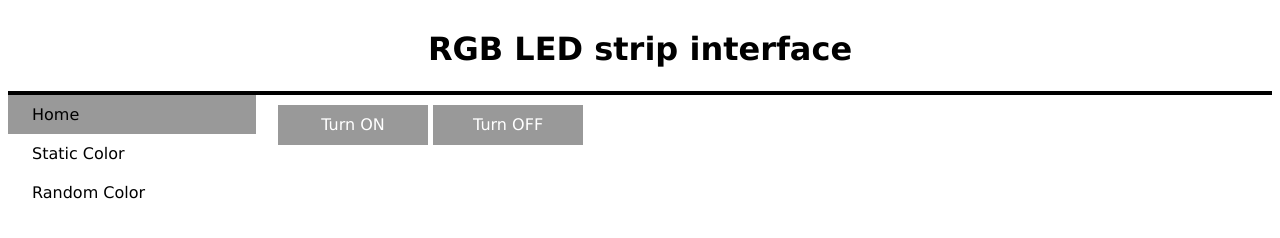
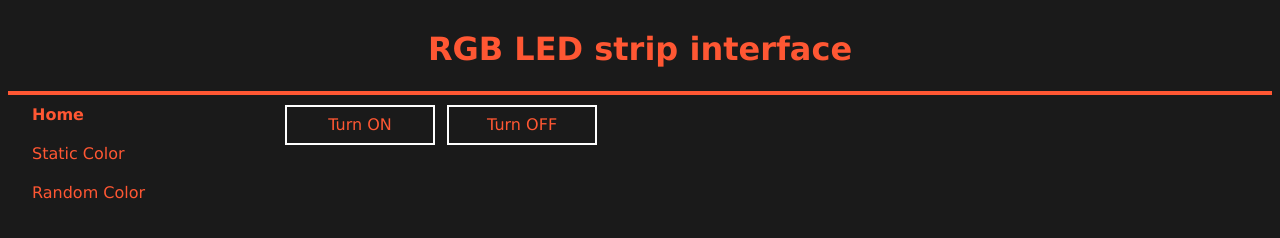
Before and after one commit to maplac/RgbStripWebServer, a plain HTML site: page Firmware/index.html in a window 1280 px wide. Drawn offline with Linux system fonts and the light colour scheme.

Commit message:
resolved #3: modified css files to make the interface more colorful

```diff
--- a/Firmware/global-1.css
+++ b/Firmware/global-1.css
@@ -15,10 +15,10 @@
 	float: left;
 	width: 200px;
 	padding: 10px 24px;
+	color: #FF5733;
 }
 #menu li a:hover {
-    background-color: #555;
-    color: white;
+    background-color: #333;
 }
 #header {
     background:transparent;
@@ -26,6 +26,10 @@
     text-align:center;
     padding:1px;
 	border-width:0px 0px 4px 0px;
-	border-color:#000000;
+	border-color:#FF5733;
 	border-style:solid;
+	color: #FF5733;
 }
+body {
+    background-color: #1a1a1a;
+}
--- a/Firmware/global-2.css
+++ b/Firmware/global-2.css
@@ -4,19 +4,20 @@
 	padding-top:10px;
 }
 .selectedMenu {
-	background-color: #999;
+	font-weight: bold;
 }
 #content button {
 	font-family:Verdana;
 	width: 150px;
 	height:40px;
-	background-color: #999;
+	background-color: #1a1a1a;
     font-size: 16px;
 	border: none;
-    color: white;
+    color: #FF5733;
     text-align: center;
     text-decoration: none;
 	font-size: 16px;
+	margin-left: 7px;
 }
 #content button:hover:enabled {
 	background-color: #333;
--- a/Firmware/index.css
+++ b/Firmware/index.css
@@ -1,16 +1,3 @@
 #content button {
-	font-family:Verdana;
-	width: 150px;
-	height:40px;
-	background-color: #999;
-	display: inline-block;
-    font-size: 16px;
-	border: none;
-    color: white;
-    text-align: center;
-    text-decoration: none;
-	font-size: 16px;
+    border: 2px solid white;
 }
-#content button:hover {
-	background-color: #333;
-}
--- a/Firmware/random-color.css
+++ b/Firmware/random-color.css
@@ -5,3 +5,9 @@ padding: 1px;
 input[type="number"]{
 width: 45px;
 }
+#content button {
+    border: 2px solid white;
+}
+table{
+    color: white;
+}
--- a/Firmware/static-color.css
+++ b/Firmware/static-color.css
@@ -1,5 +1,5 @@
 .red, .gre, .blu{
-margin: 10px;
+margin: 7px;
 }
 .red{
 background: rgba(255,100,100,0.7);
@@ -11,7 +11,7 @@ background: rgba(100,255,100,0.7);
 background: rgba(100,100,255,0.7);
 }
 input[type="range"]{
-width: 200px;
+width: 225px;
 }
 input[type="number"]{
 width: 45px;
```
